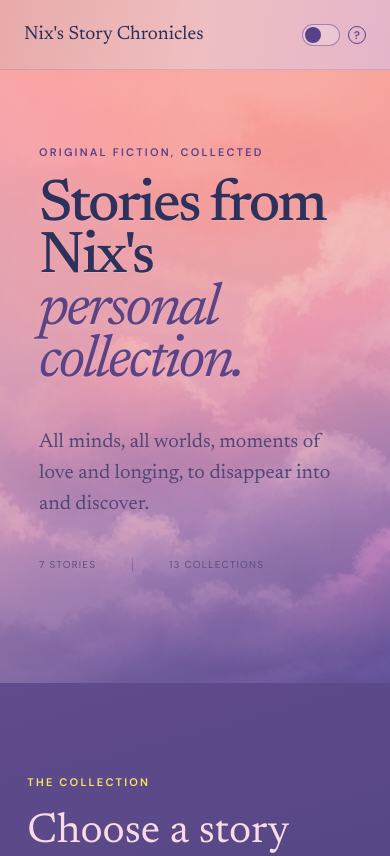
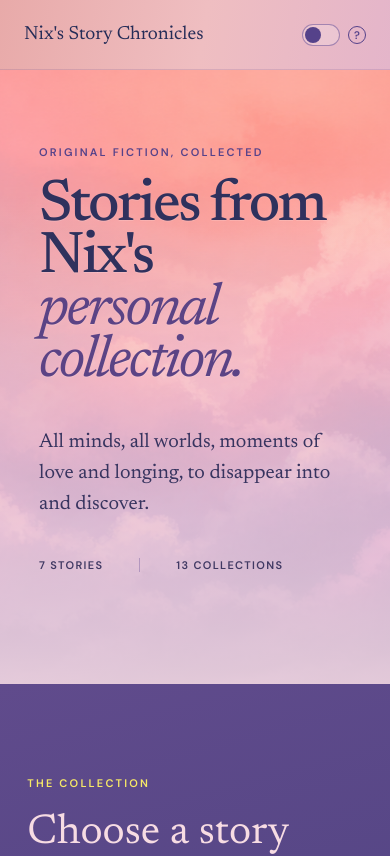
Before and after one commit to Radionoiz/story-app, a React (Vite) app: page / in a window 390 px wide. Shown: the top 856 px of the page. Built offline with nearby package versions, Linux system fonts and the light colour scheme.

Commit message:
Improve mobile hero readability

```diff
--- a/src/styles.css
+++ b/src/styles.css
@@ -119,6 +119,9 @@ main:focus { outline: none; }
 }
 @media (max-width: 700px) {
   .topbar, .reader-nav { height: 70px; }.topbar a, .font-control-label { display: none; }.nav-actions { gap: 14px; }.tooltip { right: -42px; width: 230px; }.tooltip::before { right: 46px; }.hero { min-height: auto; padding-top: 75px; background-position: 64% center; }.hero h1 { font-size: 59px; }
+  .hero::before { background: linear-gradient(to bottom, transparent 20%, rgba(247, 220, 227, .35) 48%, rgba(247, 220, 227, .86) 100%); }
+  .hero .intro { color: #37345f; }
+  .hero-stats { color: #403963; font-size: 11px; font-weight: 600; }
   .section-head { align-items: stretch; flex-direction: column; }.search { width: 100%; }.story-card { grid-template-columns: 40px 1fr; gap: 10px; }.card-meta { align-items: end; }
   .site-footer { align-items: flex-start; }.site-footer span:last-child { display: none; }.reader-nav .brand span { display: none; }.reader { padding-top: 65px; }.reader h1 { margin-left: 0; margin-right: 0; }.reader-meta { flex-wrap: wrap; margin-bottom: 50px; }.reader article { font-size: 19px; }
 }
```
